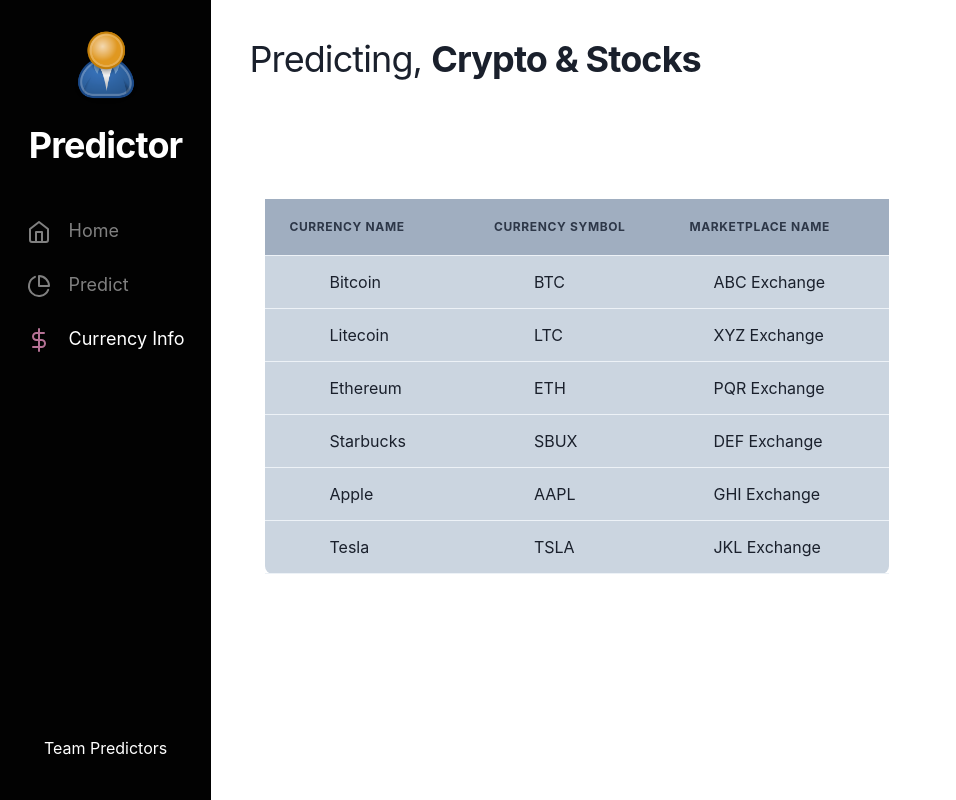
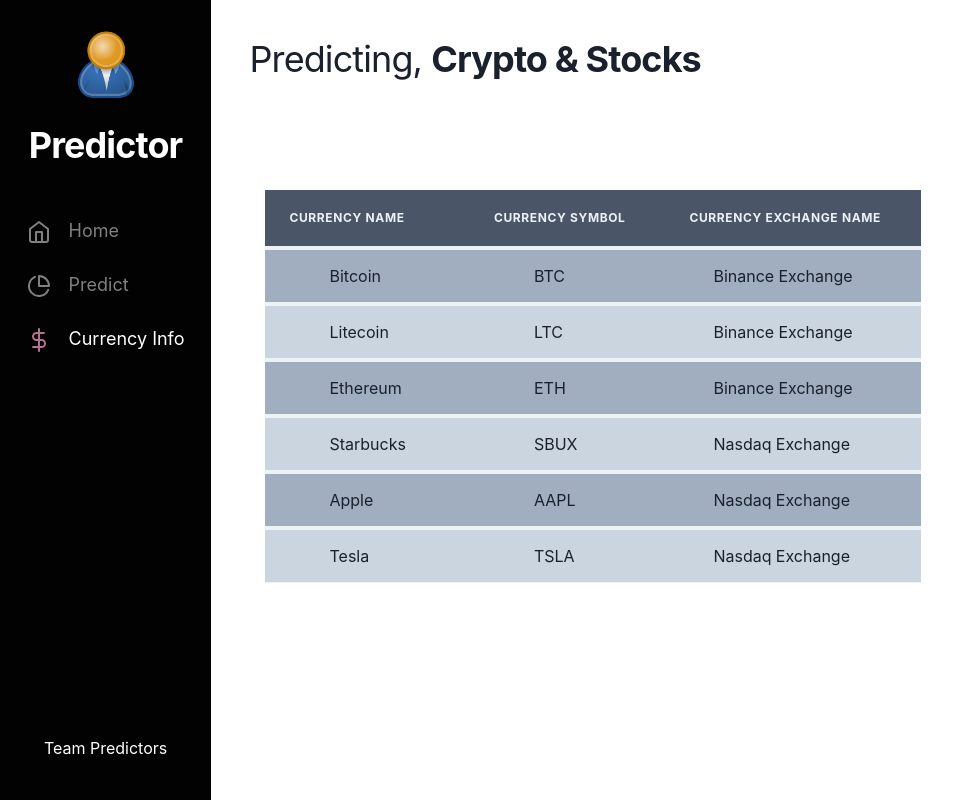
Before and after one commit to FYP-Team-Predictors/Prediction-WebApp, a Next.js app: page /crypto_info in a window 1280 px wide. Shown: the whole page, without its empty margins (0-956 px from the left). Built offline with nearby package versions, Linux system fonts and the light colour scheme.

Commit message:
Edit Info table

```diff
--- a/components/table-data.js
+++ b/components/table-data.js
@@ -2,56 +2,40 @@
 import React from 'react';
 
 const TableComponent = ({ data }) => {
-    const tableBgColor = useColorModeValue("gray.300", "gray.700"); // Make the table color darker
-    const tableBorderColor = useColorModeValue("black", "white");
-    const headerBgColor = useColorModeValue("gray.400", "gray.900"); // Darker background for header
-    const roundedCorner = "lg";
+    const headerBgColor = useColorModeValue("gray.600", "gray.900"); // Darker background for header
 
     return (
         <Box overflowX="auto" p="4">
-            <Table
-                variant="simple"
-                bg={tableBgColor}
-                borderColor={tableBorderColor}
-                borderCollapse="separate"
-                borderSpacing="10rem" // Add space between rows and columns
-                borderRadius={roundedCorner} // Add rounded corners to table
-            >
+            <Table>
                 <Thead bg={headerBgColor}>
                     <Tr>
-                        <Th color={useColorModeValue("gray.700", "gray.800")} py="5">Currency Name</Th>
-                        <Th color={useColorModeValue("gray.700", "gray.800")} py="5">Currency Symbol</Th>
-                        <Th color={useColorModeValue("gray.700", "gray.800")} py="5" px="10">Marketplace Name</Th>
+                        <Th color={useColorModeValue("gray.100", "gray.100")} py="5">Currency Name</Th>
+                        <Th color={useColorModeValue("gray.100", "gray.100")} py="5">Currency Symbol</Th>
+                        <Th color={useColorModeValue("gray.100", "gray.100")} py="5" px="10">Currency Exchange Name</Th>
                     </Tr>
                 </Thead>
                 <Tbody>
-                    {data.map((currency) => (
-                        <Tr key={currency.currencySymbol}>
+                    {data.map((currency, index) => (
+                        <Tr
+                            key={currency.currencySymbol}
+                            bg={index % 2 === 0 ? "gray.400" : "gray.300"} // Alternating row colors
+                        >
                             <Td
-                                color={useColorModeValue("gray.800", "white")}
-                                borderRadius={roundedCorner} // Add rounded corners
-                                borderTopColor={tableBorderColor}
-                                borderTopWidth="1.5px"
+                                borderTopWidth="4px"
                                 px="16"
                                 py="4" // Increase vertical padding
                             >
                                 {currency.currencyName}
                             </Td>
                             <Td
-                                color={useColorModeValue("gray.800", "white")}
-                                borderRadius={roundedCorner}
-                                borderTopColor={tableBorderColor}
-                                borderTopWidth="1.5px"
+                                borderTopWidth="4px"
                                 px="16"
                                 py="4"
                             >
                                 {currency.currencySymbol}
                             </Td>
                             <Td
-                                color={useColorModeValue("gray.800", "white")}
-                                borderRadius={roundedCorner}
-                                borderTopColor={tableBorderColor}
-                                borderTopWidth="1.5px"
+                                borderTopWidth="4px"
                                 px="16"
                                 py="4"
                             >
@@ -66,3 +50,75 @@
 };
 
 export default TableComponent;
+
+
+
+// import { Box, Table, Thead, Tbody, Tr, Th, Td, useColorModeValue } from '@chakra-ui/react';
+// import React from 'react';
+//
+// const TableComponent = ({ data }) => {
+//     const tableBgColor = useColorModeValue("gray.300", "gray.700"); // Make the table color darker
+//     const tableBorderColor = useColorModeValue("black", "white");
+//     const headerBgColor = useColorModeValue("gray.400", "gray.900"); // Darker background for header
+//     const roundedCorner = "lg";
+//
+//     return (
+//         <Box overflowX="auto" p="4">
+//             <Table
+//                 variant="simple"
+//                 bg={tableBgColor}
+//                 borderColor={tableBorderColor}
+//                 borderCollapse="separate"
+//                 borderSpacing="10rem" // Add space between rows and columns
+//                 borderRadius={roundedCorner} // Add rounded corners to table
+//             >
+//                 <Thead bg={headerBgColor}>
+//                     <Tr>
+//                         <Th color={useColorModeValue("gray.700", "gray.800")} py="5">Currency Name</Th>
+//                         <Th color={useColorModeValue("gray.700", "gray.800")} py="5">Currency Symbol</Th>
+//                         <Th color={useColorModeValue("gray.700", "gray.800")} py="5" px="10">Marketplace Name</Th>
+//                     </Tr>
+//                 </Thead>
+//                 <Tbody>
+//                     {data.map((currency) => (
+//                         <Tr key={currency.currencySymbol}>
+//                             <Td
+//                                 color={useColorModeValue("gray.800", "white")}
+//                                 borderRadius={roundedCorner} // Add rounded corners
+//                                 borderTopColor={tableBorderColor}
+//                                 borderTopWidth="1.5px"
+//                                 px="16"
+//                                 py="4" // Increase vertical padding
+//                             >
+//                                 {currency.currencyName}
+//                             </Td>
+//                             <Td
+//                                 color={useColorModeValue("gray.800", "white")}
+//                                 borderRadius={roundedCorner}
+//                                 borderTopColor={tableBorderColor}
+//                                 borderTopWidth="1.5px"
+//                                 px="16"
+//                                 py="4"
+//                             >
+//                                 {currency.currencySymbol}
+//                             </Td>
+//                             <Td
+//                                 color={useColorModeValue("gray.800", "white")}
+//                                 borderRadius={roundedCorner}
+//                                 borderTopColor={tableBorderColor}
+//                                 borderTopWidth="1.5px"
+//                                 px="16"
+//                                 py="4"
+//                             >
+//                                 {currency.stockExchangeName}
+//                             </Td>
+//                         </Tr>
+//                     ))}
+//                 </Tbody>
+//             </Table>
+//         </Box>
+//     );
+// };
+//
+// export default TableComponent;
+//
--- a/public/currencyData.json
+++ b/public/currencyData.json
@@ -2,31 +2,31 @@
   {
     "currencyName": "Bitcoin",
     "currencySymbol": "BTC",
-    "stockExchangeName": "ABC Exchange"
+    "stockExchangeName": "Binance Exchange"
   },
   {
     "currencyName": "Litecoin",
     "currencySymbol": "LTC",
-    "stockExchangeName": "XYZ Exchange"
+    "stockExchangeName": "Binance Exchange"
   },
   {
     "currencyName": "Ethereum",
     "currencySymbol": "ETH",
-    "stockExchangeName": "PQR Exchange"
+    "stockExchangeName": "Binance Exchange"
   },
   {
     "currencyName": "Starbucks",
     "currencySymbol": "SBUX",
-    "stockExchangeName": "DEF Exchange"
+    "stockExchangeName": "Nasdaq Exchange"
   },
   {
     "currencyName": "Apple",
     "currencySymbol": "AAPL",
-    "stockExchangeName": "GHI Exchange"
+    "stockExchangeName": "Nasdaq Exchange"
   },
   {
     "currencyName": "Tesla",
     "currencySymbol": "TSLA",
-    "stockExchangeName": "JKL Exchange"
+    "stockExchangeName": "Nasdaq Exchange"
   }
 ]
```
